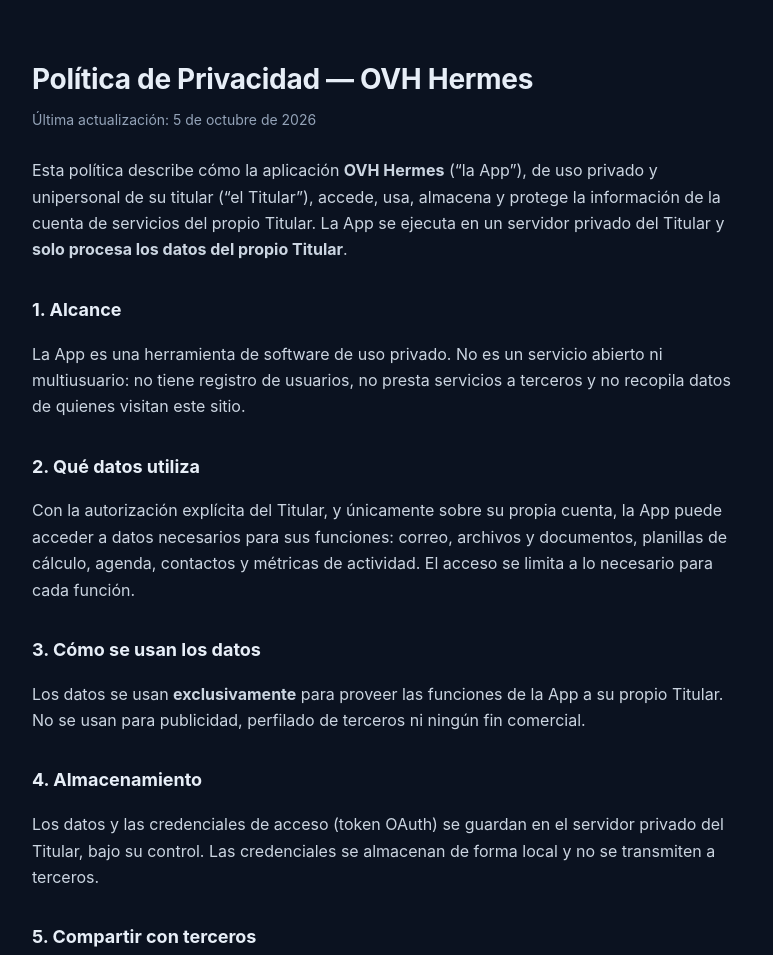
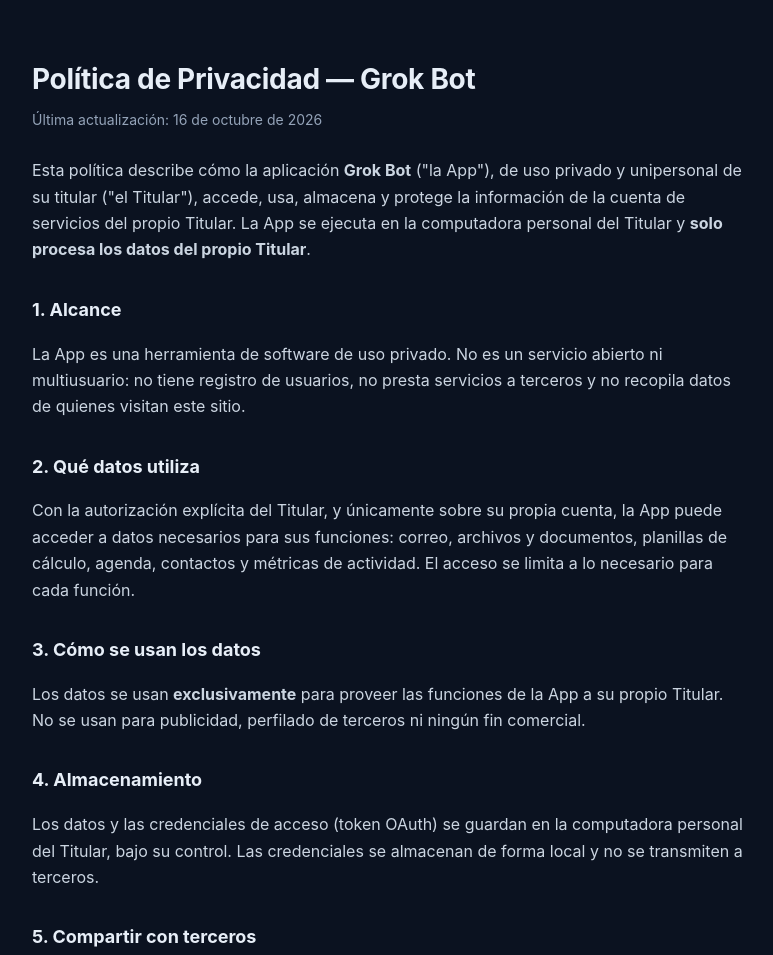
Before and after one commit to MartinZalazar/ovh-hermes, a plain HTML site: page privacy.html in a window 1280 px wide. Shown: the top 955 px of the page, without its empty margins (250-1023 px from the left). Drawn offline with Linux system fonts and the light colour scheme.

Commit message:
Rebranding: Grok Bot (política de privacidad)

```diff
--- a/privacy.html
+++ b/privacy.html
@@ -4,7 +4,7 @@
 <meta charset="utf-8">
 <meta name="viewport" content="width=device-width, initial-scale=1">
 <meta name="robots" content="noindex, nofollow, noarchive, nosnippet">
-<title>Política de Privacidad — OVH Hermes</title>
+<title>Política de Privacidad — Grok Bot</title>
 <style>
   :root { --bg:#0b1220; --card:#111c2e; --fg:#e7eef7; --dim:#94a3b8; --accent:#2dd4bf; --line:#1e293b; }
   * { box-sizing:border-box; }
@@ -20,12 +20,12 @@
 </head>
 <body>
 <div class="wrap">
-  <h1>Política de Privacidad — OVH Hermes</h1>
-  <p class="sub">Última actualización: 5 de octubre de 2026</p>
+  <h1>Política de Privacidad — Grok Bot</h1>
+  <p class="sub">Última actualización: 16 de octubre de 2026</p>
 
-  <p>Esta política describe cómo la aplicación <strong>OVH Hermes</strong> (“la App”), de uso privado y
-  unipersonal de su titular (“el Titular”), accede, usa, almacena y protege la información de la cuenta
-  de servicios del propio Titular. La App se ejecuta en un servidor privado del Titular y
+  <p>Esta política describe cómo la aplicación <strong>Grok Bot</strong> ("la App"), de uso privado y
+  unipersonal de su titular ("el Titular"), accede, usa, almacena y protege la información de la cuenta
+  de servicios del propio Titular. La App se ejecuta en la computadora personal del Titular y
   <strong>solo procesa los datos del propio Titular</strong>.</p>
 
   <h2>1. Alcance</h2>
@@ -42,8 +42,8 @@
   Titular. No se usan para publicidad, perfilado de terceros ni ningún fin comercial.</p>
 
   <h2>4. Almacenamiento</h2>
-  <p>Los datos y las credenciales de acceso (token OAuth) se guardan en el servidor privado del Titular, bajo
-  su control. Las credenciales se almacenan de forma local y no se transmiten a terceros.</p>
+  <p>Los datos y las credenciales de acceso (token OAuth) se guardan en la computadora personal del Titular,
+  bajo su control. Las credenciales se almacenan de forma local y no se transmiten a terceros.</p>
 
   <h2>5. Compartir con terceros</h2>
   <p>La App <strong>no vende, no alquila ni comparte</strong> datos con terceros. No hay publicidad ni
@@ -58,11 +58,10 @@
   <h2>7. Retención y eliminación</h2>
   <p>El Titular puede revocar el acceso de la App en cualquier momento desde
   <a href="https://myaccount.google.com/permissions">myaccount.google.com/permissions</a> y borrar en el
-  momento los datos locales y las credenciales guardadas en su servidor.</p>
+  momento los datos locales y las credenciales guardadas en su computadora.</p>
 
   <h2>8. Seguridad</h2>
-  <p>El acceso al servidor está restringido a su Titular mediante red privada y autenticación. Las
-  credenciales no se exponen públicamente.</p>
+  <p>El acceso a la computadora está restringido a su Titular. Las credenciales no se exponen públicamente.</p>
 
   <h2>9. Cambios</h2>
   <p>Cualquier cambio en esta política se publicará en esta misma página con su fecha de actualización.</p>
@@ -72,7 +71,7 @@
   correo de asistencia configurado en la propia aplicación.</p>
 
   <footer>
-    <a href="index.html">Volver al inicio</a> · OVH Hermes
+    <a href="./">Grok Bot</a> · Política de Privacidad
   </footer>
 </div>
 </body>
```
